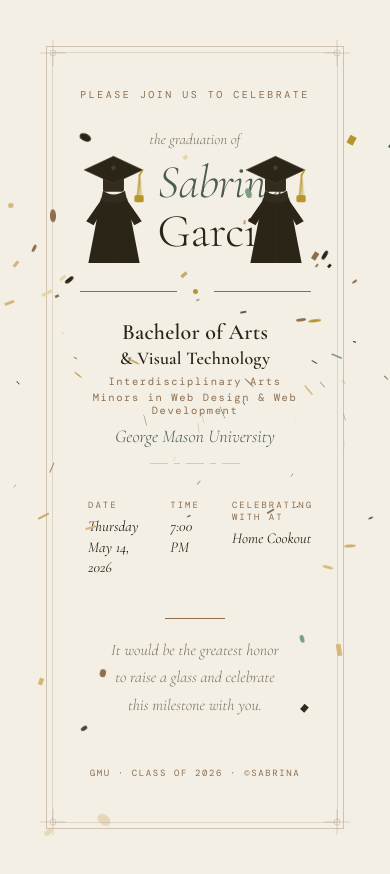
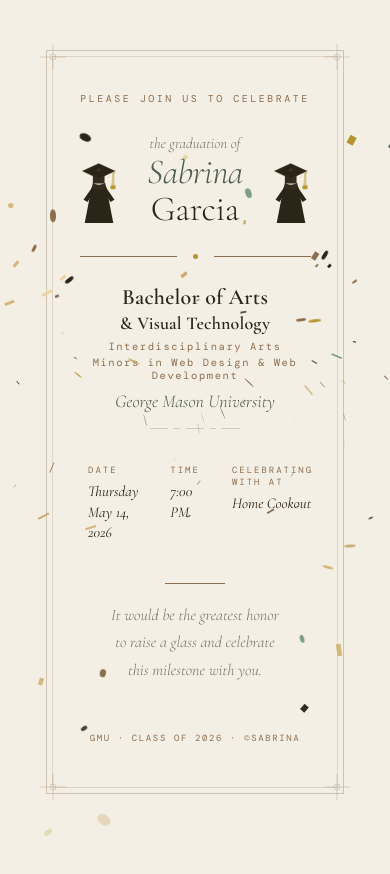
Before and after one commit to SabrinaGCODE/graduation-2026, a plain HTML site: page index.html in a window 390 px wide. After the commit the page ends 844 px from the top, so only its background shows below. Drawn offline with nearby package versions, Linux system fonts and the light colour scheme; a web font is replaced by a local one.

Commit message:
Add responsive styles and update name display

```diff
--- a/index.html
+++ b/index.html
@@ -330,6 +330,15 @@
     80%  { opacity: 1; }
     100% { transform: translateY(105vh) rotate(720deg) scaleX(-1); opacity: 0; }
   }
+  @media (max-width: 440px) {
+    .name-wrap { gap: 0.25rem; }
+    .grad-figure { width: 38px; }
+    .big-name { font-size: clamp(28px, 9vw, 44px) !important; }
+  }
+  @media (max-width: 360px) {
+    .grad-figure { display: none; }
+    .big-name { font-size: clamp(36px, 11vw, 52px) !important; }
+  }
 </style>
 </head>
 <body>
@@ -407,7 +416,7 @@
     <!-- Name text -->
     <h1 class="big-name fade-up d3" style="margin-top:0; flex:1; min-width:0;">
       <em>Sabrina</em><br>
-      Garcia
+    Garcia
     </h1>
 
     <!-- RIGHT figure: cap + gown (mirrored) -->
```
